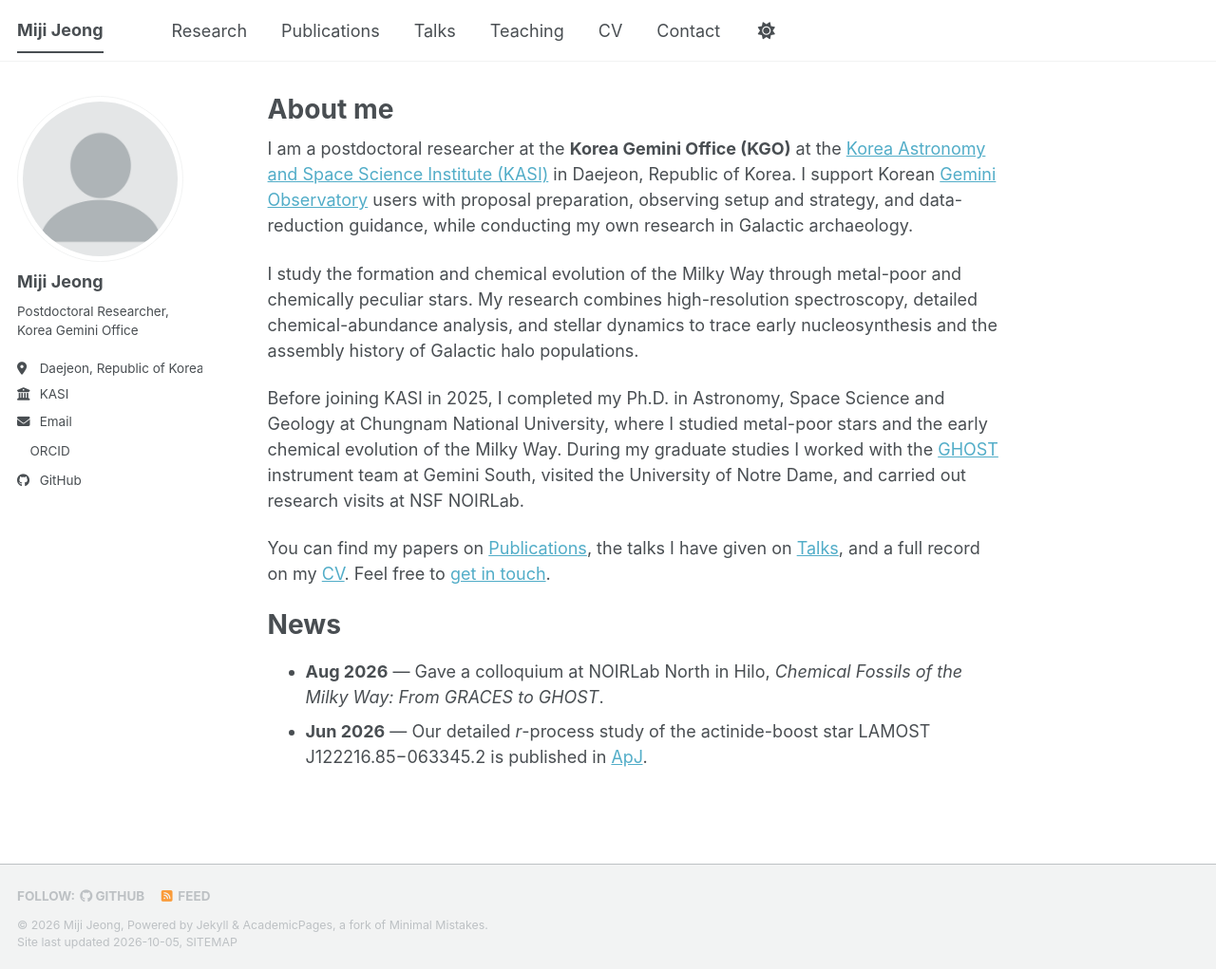
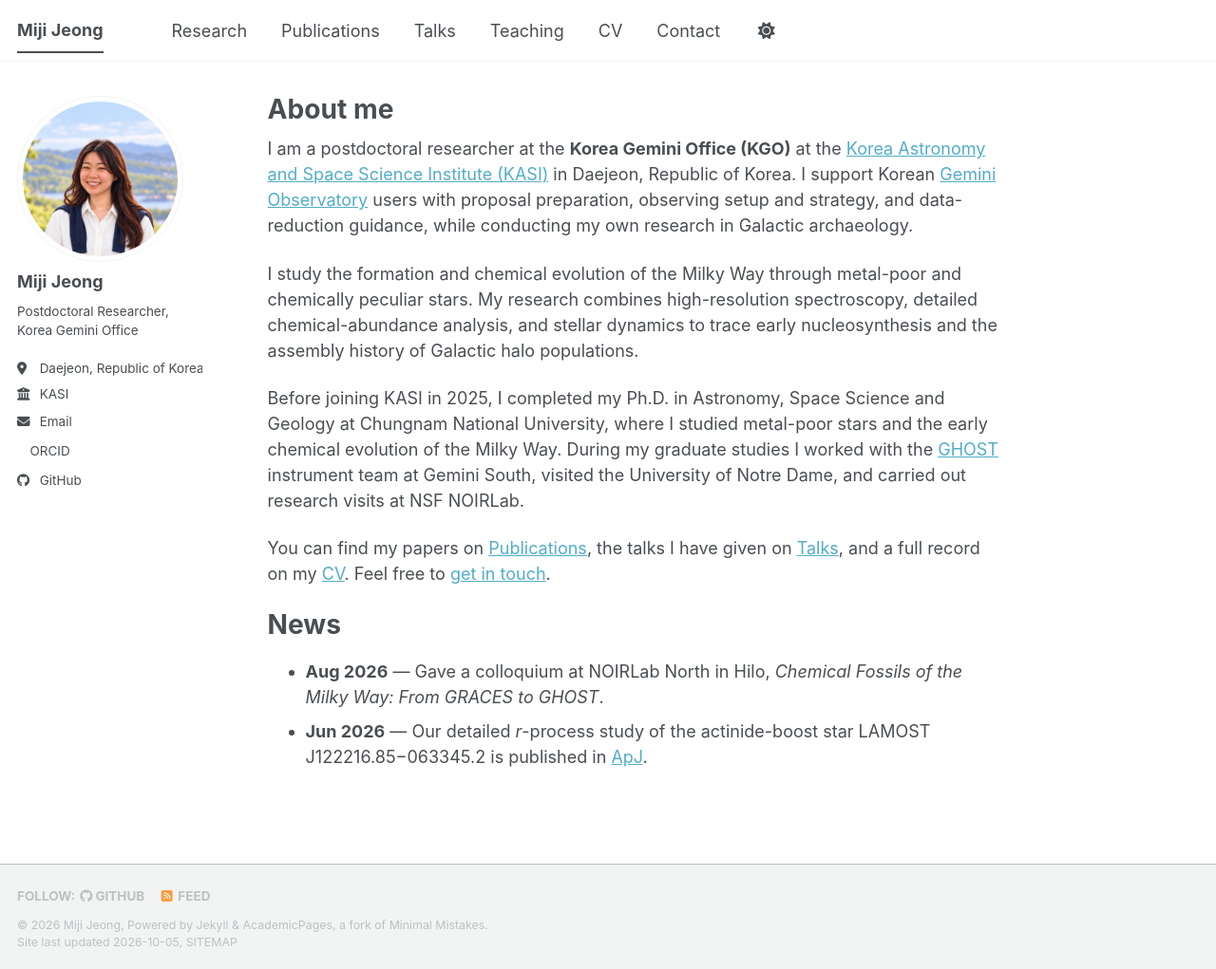
Before and after one commit to miji-jeong/miji-jeong.github.io, a Jekyll site: the page built from _pages/about.md, in a window 1280 px wide and 1021 px high. Shown: the whole window at 95% size. Built offline with Jekyll 4.4.1, drawn with Linux system fonts in a browser that asks for light colours; a style sheet for code colours, icons or effects is not loaded.

Commit message:
Add the profile photo
Replace the template placeholder with the real headshot, resized to 800x800 and
saved as JPEG: the original was a 2.9 MB PNG, and the avatar loads on every page.
The photo is already square and centred, so the sidebar crop needs no adjustment.

Co-Authored-By: Claude Opus 5 (1M context) <noreply@anthropic.com>

```diff
--- a/_config.yml
+++ b/_config.yml
@@ -22,7 +22,7 @@ repository               : "miji-jeong/miji-jeong.github.io"
 #               Additional customization can be done by editing /_includes/author-profile.html
 author:
   # Biographic information
-  avatar           : "profile.png"
+  avatar           : "profile.jpg"
   name             : "Miji Jeong"
   pronouns         : # example: "she/her"
   bio              : "Postdoctoral Researcher, Korea Gemini Office"
```
Also changed, not shown: README.md (+1 -1 lines), images/profile.jpg (added), images/profile.png (deleted).
